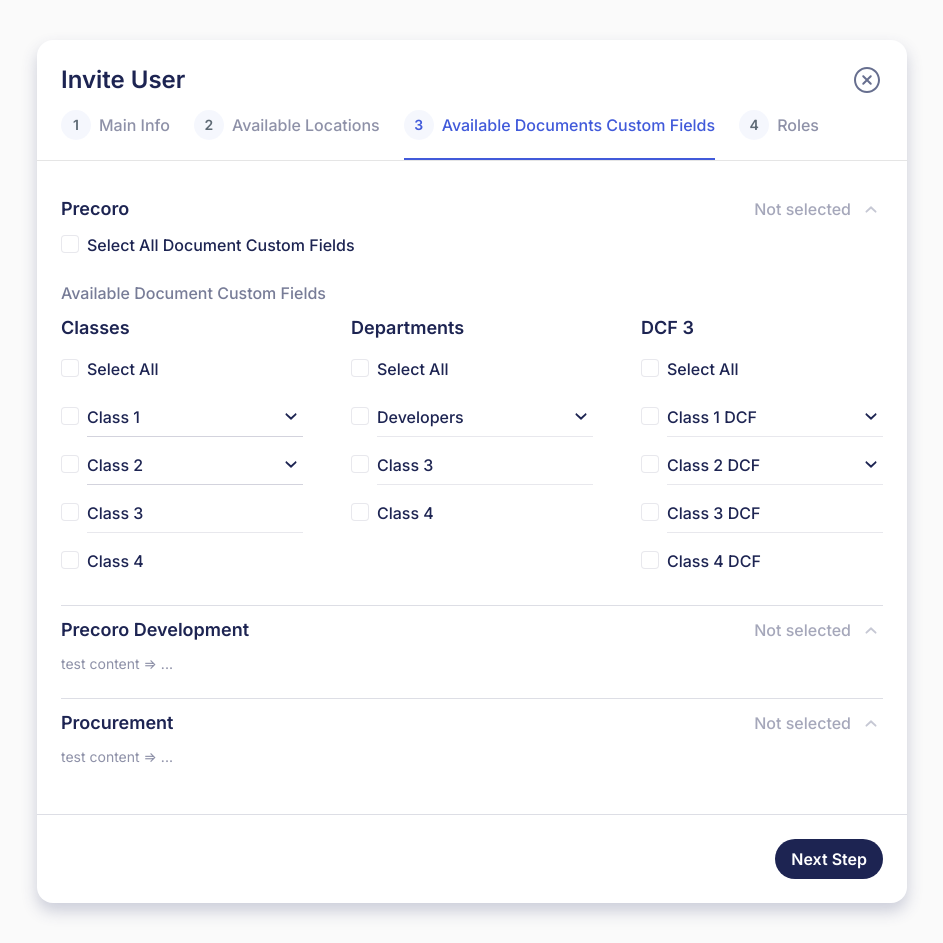
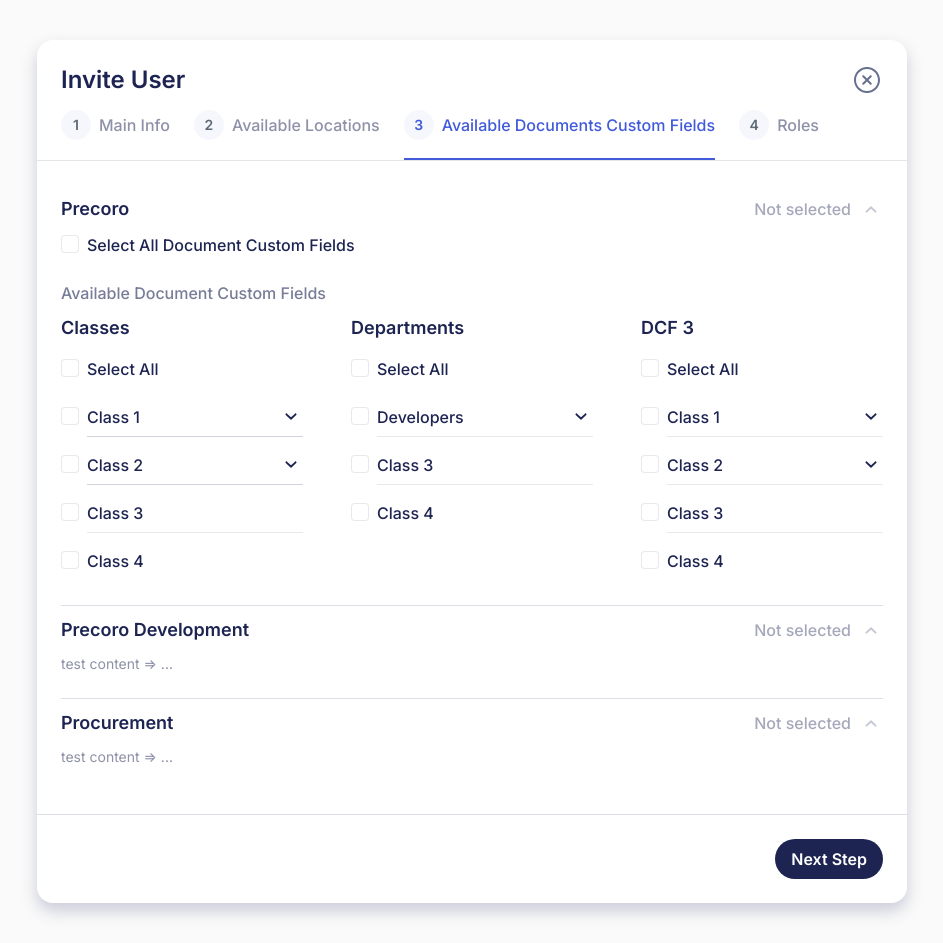
Before and after one commit to MOSKALCHUK31/Precoro, a Vue app: page /docs in a window 1280 px wide. Shown: the whole page, without its empty margins (168-1111 px from the left). Built offline with nearby package versions, Linux system fonts and the light colour scheme.

Commit message:
Refactoring row checkboxes [click event to change event (inputs)]

```diff
--- a/src/components/core/form-group/FormRowCheckbox.vue
+++ b/src/components/core/form-group/FormRowCheckbox.vue
@@ -1,7 +1,7 @@
 <template>
     <div class="form__row">
-        <input type="checkbox" :id="id" :name="name" :disabled="disabled">
-        <label class="form__label" :for="id" @click="handleClick">{{ label }}</label>
+        <input type="checkbox" :id="id" :name="name" :disabled="disabled" @change="handleChange">
+        <label class="form__label" :for="id">{{ label }}</label>
     </div>
 </template>
 
@@ -32,7 +32,7 @@ export default {
         }
     },
     methods: {
-        handleClick() {
+        handleChange() {
             this.isChecked = !this.isChecked
 
             this.$emit('changeEvent', this.isChecked)
--- a/src/components/core/form-group/FormRowParentCheckbox.vue
+++ b/src/components/core/form-group/FormRowParentCheckbox.vue
@@ -1,7 +1,7 @@
 <template>
     <div class="dropdown" :class="hasActiveClass">
         <div class="dropdown__heading" @click="handleToggleDropdown">
-            <input type="checkbox" :id="parentId" :name="parentName" :disabled="disabled" @click="handleToggleCheckbox">
+            <input type="checkbox" :id="parentId" :name="parentName" :disabled="disabled" @change="handleToggleCheckbox">
             <label class="dropdown__label" :for="parentId">{{ parentLabel }}</label>
             <icon-chevron-down :color="active ? '#415ADA' : '#1D2452'"></icon-chevron-down>
         </div>
@@ -13,7 +13,7 @@
             </div>
             <ul v-else class="dropdown__list">
                 <li class="dropdown__item" v-for="child in childElements" :key="child.id">
-                    <input type="checkbox" :id="child.id" :name="child.name" :disabled="disabled" @click="handleToggleCheckbox">
+                    <input type="checkbox" :id="child.id" :name="child.name" :disabled="disabled" @change="handleToggleCheckbox">
                     <label class="dropdown__label" :for="child.id">{{ child.label }}</label>
                 </li>
             </ul>
--- a/src/components/pages/AvailableDocs.vue
+++ b/src/components/pages/AvailableDocs.vue
@@ -63,16 +63,16 @@
                                        </div>
                                        <ul class="category-tile__list">
                                            <li class="category-tile__item">
-                                               <form-row-parent-checkbox parent-id="class-1-dcf" parent-name="class-1-dcf" parent-label="Class 1 DCF" :child-elements="firstClassChilds" :disabled="disabled" @changeEvent="handleSetQuantity"></form-row-parent-checkbox>
+                                               <form-row-parent-checkbox parent-id="class-1-dcf" parent-name="class-1-dcf" parent-label="Class 1" :child-elements="firstClassChilds" :disabled="disabled" @changeEvent="handleSetQuantity"></form-row-parent-checkbox>
                                            </li>
                                            <li class="category-tile__item">
-                                               <form-row-parent-checkbox parent-id="class-2-dcf" parent-name="class-2-dcf" parent-label="Class 2 DCF" :child-elements="secondClassChilds" :disabled="disabled" @changeEvent="handleSetQuantity"></form-row-parent-checkbox>
+                                               <form-row-parent-checkbox parent-id="class-2-dcf" parent-name="class-2-dcf" parent-label="Class 2" :child-elements="secondClassChilds" :disabled="disabled" @changeEvent="handleSetQuantity"></form-row-parent-checkbox>
                                            </li>
                                            <li class="category-tile__item category-tile__item_with_padding category-tile__item_with_border">
-                                               <form-row-checkbox id="class-3" label="Class 3 DCF" name="class-3-dcf" :disabled="disabled" @changeEvent="handleSetQuantity"></form-row-checkbox>
+                                               <form-row-checkbox id="class-3" label="Class 3" name="class-3-dcf" :disabled="disabled" @changeEvent="handleSetQuantity"></form-row-checkbox>
                                            </li>
                                            <li class="category-tile__item category-tile__item_with_padding">
-                                               <form-row-checkbox id="class-4" label="Class 4 DCF" name="class-4-dcf" :disabled="disabled" @changeEvent="handleSetQuantity"></form-row-checkbox>
+                                               <form-row-checkbox id="class-4" label="Class 4" name="class-4-dcf" :disabled="disabled" @changeEvent="handleSetQuantity"></form-row-checkbox>
                                            </li>
                                        </ul>
                                    </div>
```
